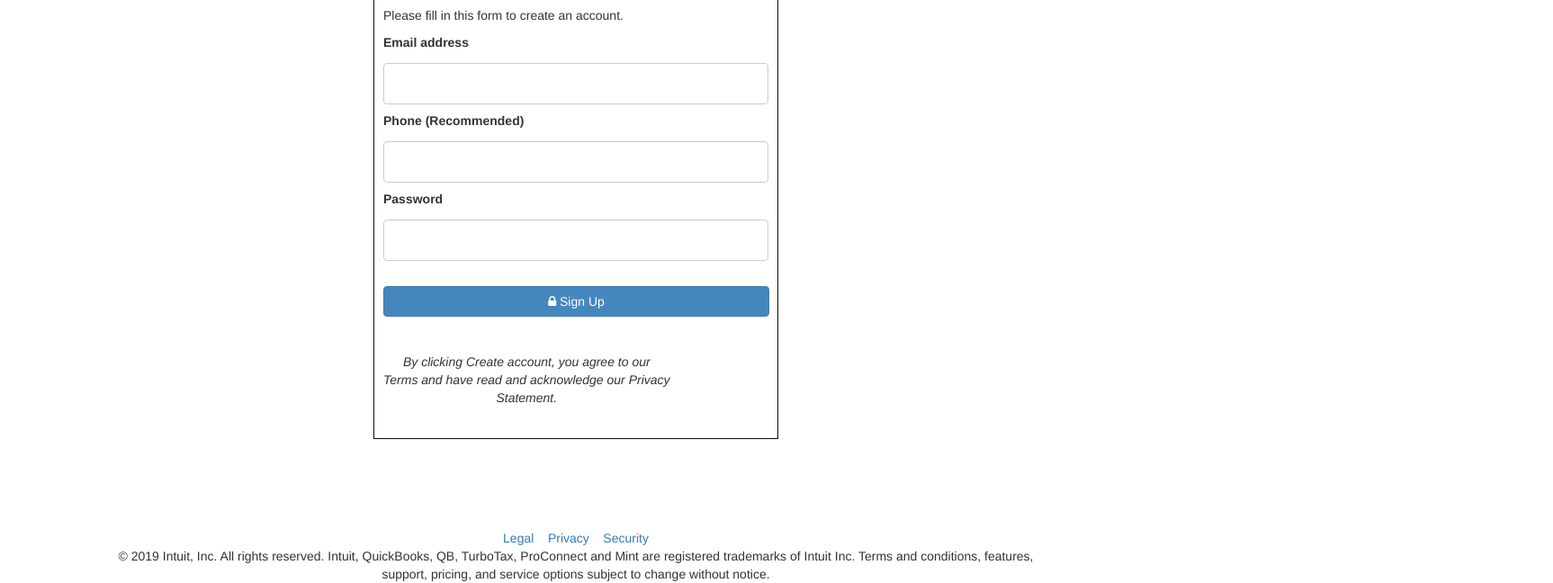
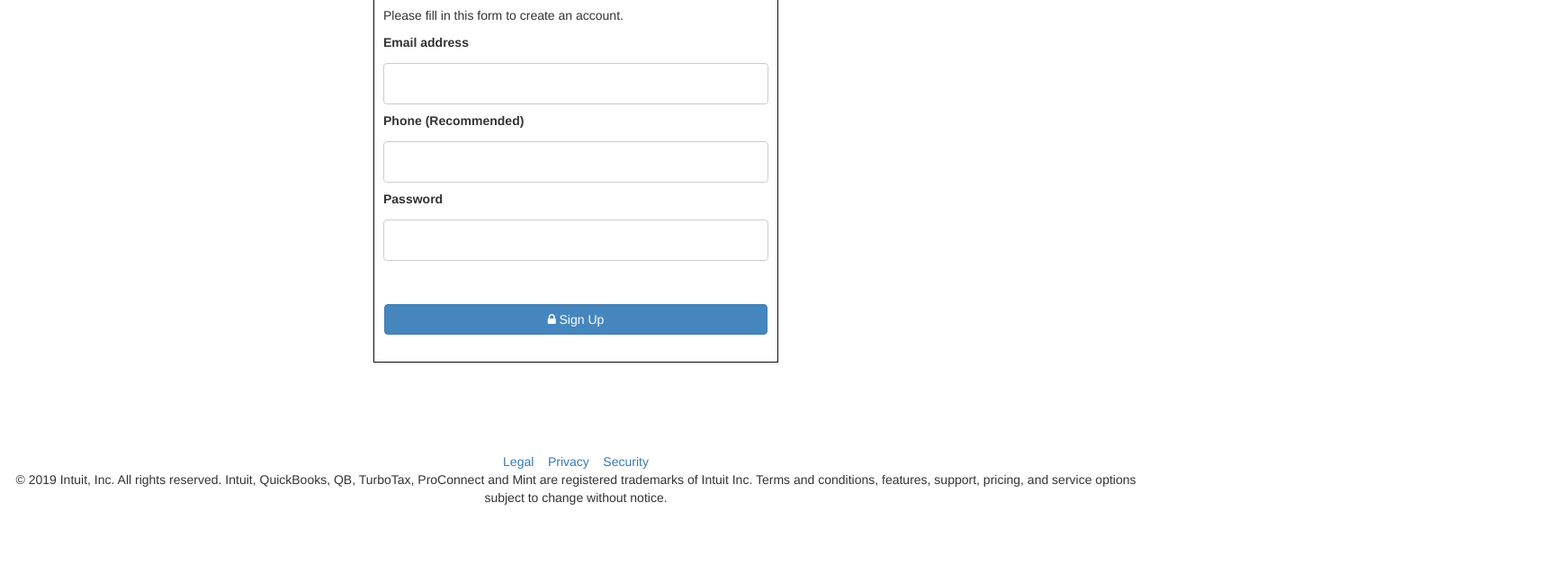
Before and after one commit to mosesmuchemi/anibaba-muchemi-mint-clone, a plain HTML site: page index.html in a window 1280 px wide. Shown: the part 545-1193 px from the top of the page at 90% size, 1726 px wide, since content can reach past the window. After the commit the page ends 1118 px from the top, so only its background shows below. Drawn offline with nearby package versions, Linux system fonts and the light colour scheme.

Commit message:
Discovervred what really caused the horizontal line shifting and fixed it on the css and html files

```diff
--- a/index.html
+++ b/index.html
@@ -63,6 +63,25 @@
                     <input type="password" name="psw" required>
                     <br><br>
                     <div id="btnSignup">
+                        <button type="submit" class="btn btn-primary btn-block"><i class="fa fa-lock"></i> Sign Up</button>
+                    </div>
+                </form>
+            </div>
+            <!--<div id="container">
+            <div class="center">
+                <h1>Sign Up</h1>
+                <p>Please fill in this form to create an account.</p>
+                <form action="#">
+                    <label for="fname"><b>Email address</b></label>
+                    <input type="email" name="email" title="You'll use this as your user ID" required >
+
+                    <label for="psw"><b>Phone (Recommended)</b></label>
+                    <input type="text" name="phone" title="We strongly recommend adding a phone number. This will help verify your account and keep it safe" required>
+
+                    <label for="psw-repeat"><b>Password</b></label>
+                    <input type="password" name="psw" required>
+                    <br><br>
+                    <div id="btnSignup">
                         <button type="submit" class="btn btn-primary"><i class="fa fa-lock"></i> Sign Up</button>
                     </div>
                 </form>
@@ -72,7 +91,7 @@
                         Terms and have read and acknowledge our Privacy<br />
                         Statement.<br /><br />
                 </label>
-            </div>
+            </div>-->
         </aside>
         <div class="centerbase">
             <p style="text-align: center; font-size: 6;">
--- a/intuit.css
+++ b/intuit.css
@@ -1,8 +1,7 @@
 body {
   font-family: Arial, Helvetica, sans-serif;
   background-color: #dfdfdf;
-	height: 100px;
-	width: 100%;
+
 }
 
 .sign-in-part {
@@ -23,7 +22,7 @@ body {
 .centerbase {
   margin: auto;
   padding-top: 100px;
-  width: 80%;
+  width: auto;
 }
 
 .top_image {
@@ -59,9 +58,20 @@ button {
 }
 
 #btnSignup{
-  display: block;
-  width: 1300px;
-  margin: auto;
+  width: 100%;
+  padding: 12px 1px;
+  margin: 8px 0;
+  display: inline-block;
+  box-sizing: border-box;
+  /*
+  width: 100%;
+  padding: 12px 20px;
+  margin: 8px 0;
+  display: inline-block;
+  border: 1px solid #ccc;
+  border-radius: 4px;
+  box-sizing: border-box;
+  */
 }
 
 #pcreateAccountL {
@@ -117,17 +127,11 @@ input[type=submit]:hover {
 }
 
  #container {
+  width: 32%;
+  margin: 0 auto;
   display: block;
   margin: auto;
   width: 450px;
   padding: 10px;
   border: 1pt  solid rgb(11, 12, 10);
 }
-
-/* Change styles for cancel button and signup button on extra small screens */
-@media screen and (max-width: 300px) {
-  .cancelbtn,
-  .signupbtn {
-    width: 100%;
-  }
-}
```
